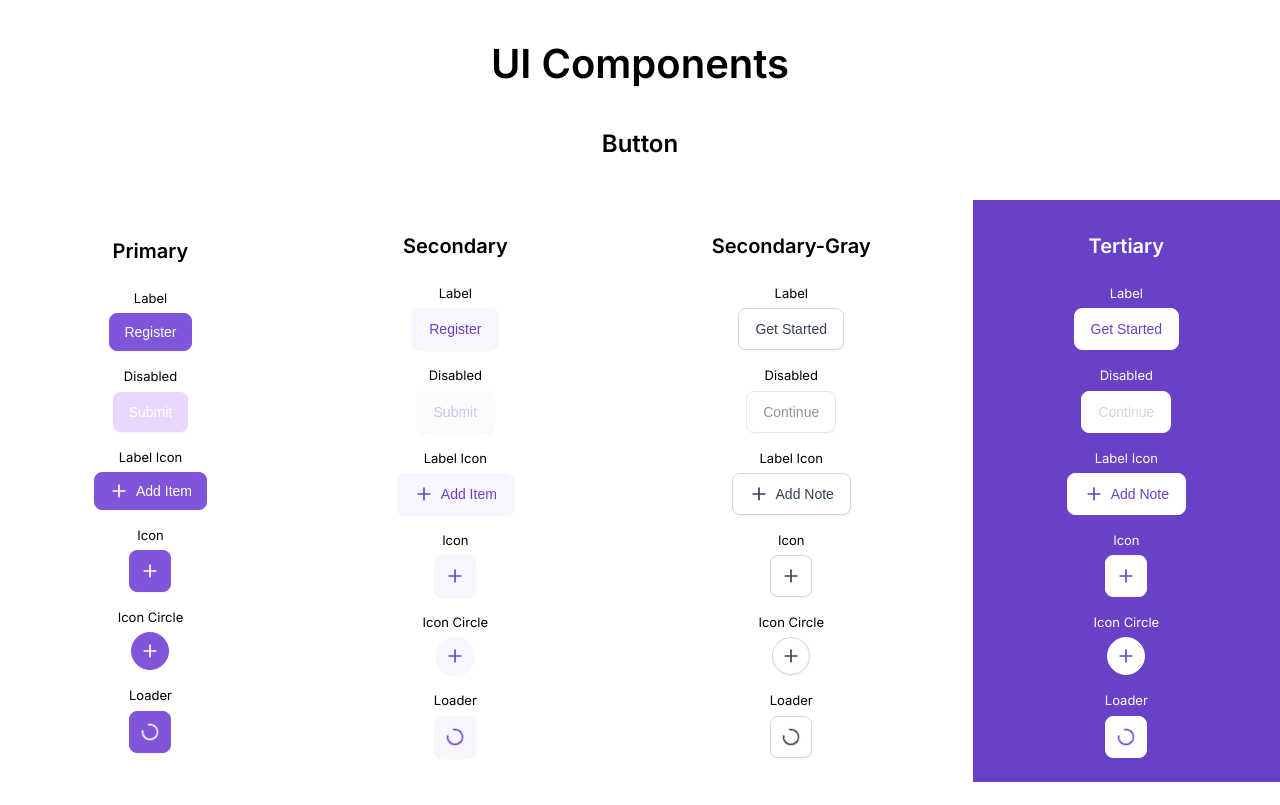
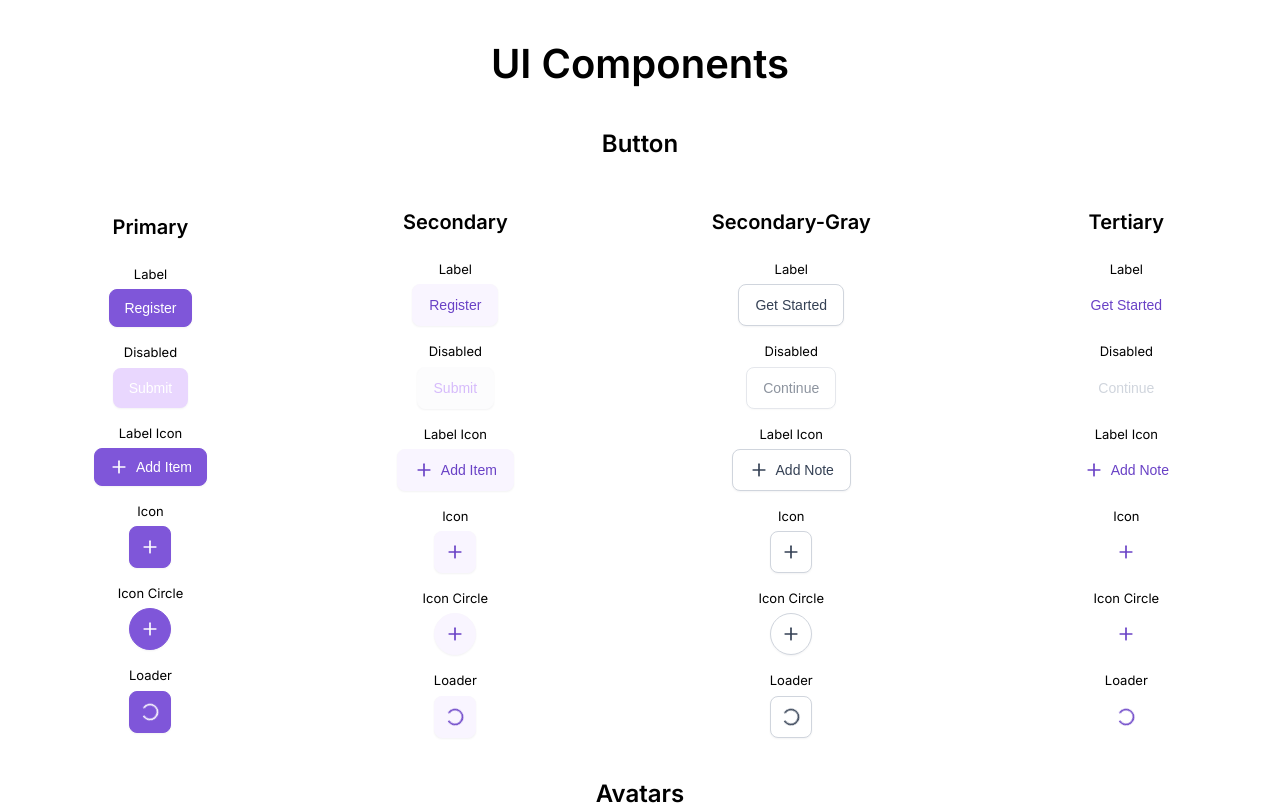
Before and after one commit to cathyccc/ui-component-library, a React (Vite) app: page / in a window 1280 px wide. Shown: the top 805 px of the page. Built offline with nearby package versions, Linux system fonts and the light colour scheme.

Commit message:
fixed sizing styles for buttonsand circlular icon

```diff
--- a/src/DisplayButtons.jsx
+++ b/src/DisplayButtons.jsx
@@ -150,7 +150,7 @@ export default function DisplayButtons () {
           </div>
         </div>
 
-        <div className="section-item section-purple white">
+        <div className="section-item">
           <h6>Tertiary</h6>
           <div>
             <span className="btn-container">
--- a/src/components/Button/Button.jsx
+++ b/src/components/Button/Button.jsx
@@ -23,7 +23,7 @@ export default function Button({children, size="md", loader=false, variant="prim
 
 Button.propTypes = {
   children: PropTypes.node,
-  type: PropTypes.oneOf(["label", "label-icon", "icon"]),
+  type: PropTypes.oneOf(["label", "icon-circle", "label-icon", "icon"]),
   loader: PropTypes.bool,
   size: PropTypes.oneOf(["sm", "md", "lg", "xl", "xxl"]).isRequired,
   variant: PropTypes.oneOf(["primary", "secondary", "secondary-gray", "tertiary"]).isRequired,
--- a/src/components/Button/button.css
+++ b/src/components/Button/button.css
@@ -7,53 +7,62 @@
   font-weight: 500;
 }
 
-.sm {
+.sm.button {
   padding: 8px 14px;
   font-size: 14px;
   line-height: 20px;
 }
 
-.md {
+.md.button {
   padding: 10px 16px;
   font-size: 14px;
   line-height: 20px;
 }
 
-.lg {
+.lg.button {
   padding: 10px 18px;
   font-size: 16px;
   line-height: 24px;
 }
 
-.xl {
+.xl.button {
   padding: 12px 20px;
   font-size: 16px;
   line-height: 24px;
 }
 
-.xxl {
+.xxl.button {
   padding: 16px 28px;
   font-size: 18px;
   line-height: 28px;
 }
 
-.icon.sm {
+.icon-circle {
+  border-radius: 50%;
+}
+
+.sm.icon,
+.sm.icon-circle {
   padding: 8px;
 }
 
-.icon.md {
+.md.icon,
+.md.icon-circle {
   padding: 10px;
 }
 
-.icon.lg {
+.lg.icon,
+.lg.icon-circle {
   padding: 12px;
 }
 
-.icon.xl {
+.xl.icon,
+.xl.icon-circle {
   padding: 14px;
 }
 
-.icon.xxl {
+.xxl.icon,
+.xxl.icon-circle {
   padding: 16px;
 }
 
@@ -94,15 +103,6 @@
   100% {
     transform: rotate(360deg);
   }
-}
-
-.icon,
-.icon-circle {
-  padding: 8px;
-}
-
-.icon-circle {
-  border-radius: 100px;
 }
 
 .primary {
```
